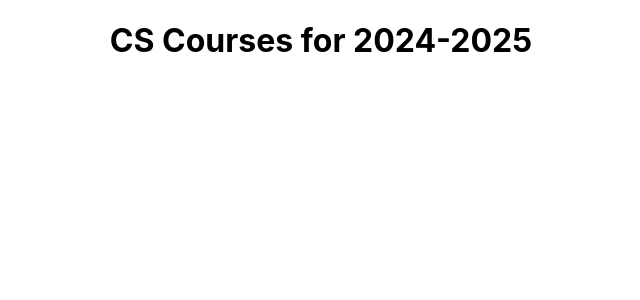
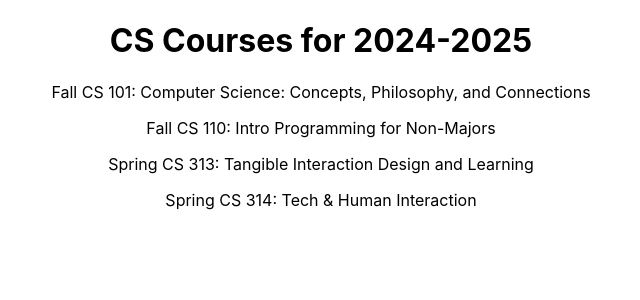
Before and after one commit to chipanyanwu/CS392-react-tutorial, a React (Vite) app: page / in a window 1280 px wide. Shown: the top 300 px of the page, without its empty margins (319-959 px from the left). Built offline with nearby package versions, Linux system fonts and the light colour scheme.

Commit message:
add course list

```diff
--- a/src/App.jsx
+++ b/src/App.jsx
@@ -1,13 +1,42 @@
+import Banner from "./components/Banner"
+import CourseList from "./components/CourseList"
 import "./App.css"
 
 const schedule = {
   title: "CS Courses for 2024-2025",
+  courses: {
+    F101: {
+      term: "Fall",
+      number: "101",
+      meets: "MWF 11:00-11:50",
+      title: "Computer Science: Concepts, Philosophy, and Connections",
+    },
+    F110: {
+      term: "Fall",
+      number: "110",
+      meets: "MWF 10:00-10:50",
+      title: "Intro Programming for Non-Majors",
+    },
+    S313: {
+      term: "Spring",
+      number: "313",
+      meets: "TuTh 15:30-16:50",
+      title: "Tangible Interaction Design and Learning",
+    },
+    S314: {
+      term: "Spring",
+      number: "314",
+      meets: "TuTh 9:30-10:50",
+      title: "Tech & Human Interaction",
+    },
+  },
 }
 
 const App = () => {
   return (
     <div className="App">
-      <h1>{schedule.title}</h1>
+      <Banner title={schedule.title} />
+      <CourseList courses={schedule.courses} />
     </div>
   )
 }
--- /dev/null
+++ b/src/components/Banner.jsx
@@ -0,0 +1,7 @@
+import React from "react"
+
+function Banner({ title }) {
+  return <h1>{title}</h1>
+}
+
+export default Banner
--- /dev/null
+++ b/src/components/CourseList.jsx
@@ -0,0 +1,15 @@
+import React from "react"
+
+function CourseList({ courses }) {
+  return (
+    <div>
+      {Object.entries(courses).map(([key, course]) => (
+        <p key={key}>
+          {course.term} CS {course.number}: {course.title}
+        </p>
+      ))}
+    </div>
+  )
+}
+
+export default CourseList
```
